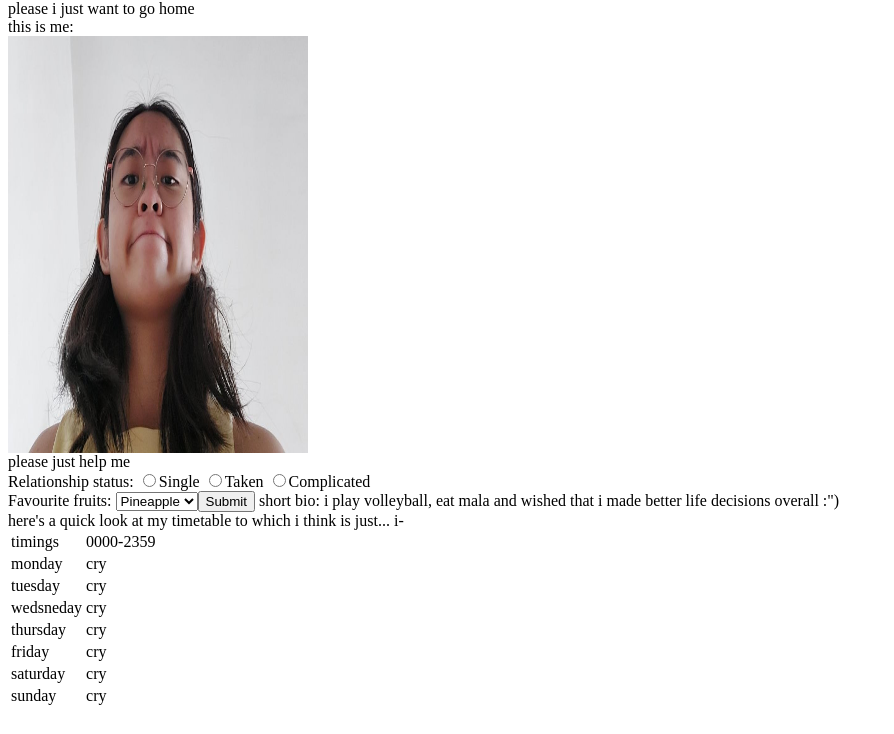
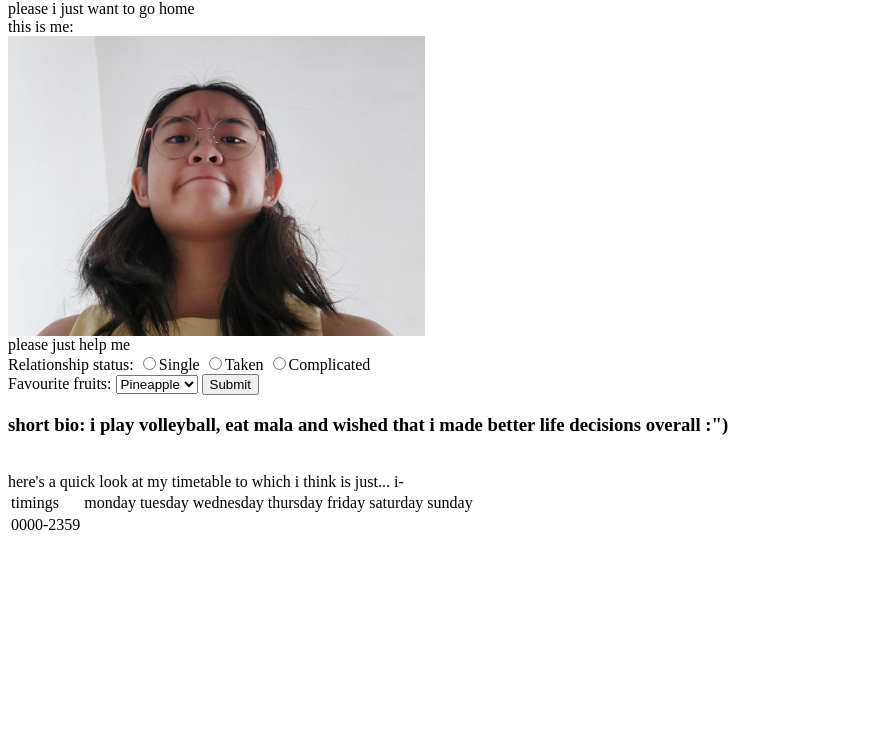
Before and after one commit to regineshalom/regineshalom.github.io, a plain HTML site: page index.html in a window 1280 px wide. Shown: the part 66-800 px from the top of the page, without its empty margins (0-894 px from the left). Drawn offline with Linux system fonts and the light colour scheme.

Commit message:
Update index.html

```diff
--- a/index.html
+++ b/index.html
@@ -3,7 +3,7 @@
 <body>
   please i just want to go home <br>
   this is me:
-  <br><img src='help2.jpg' width='300' height='417'>
+  <br><img src='help2.jpg' width='417' height='300'>
   <br> please just help me
 <form>
 Relationship status: <input type="radio"/>Single <input type="radio"/>Taken <input type="radio" selected/>Complicated
@@ -14,42 +14,24 @@ Favourite fruits:
   <option>Apple</option>
   <option>Orange</option>
   <option>Pear</option>
+  </select>
 <input type="submit">
-
-short bio: i play volleyball, eat mala and wished that i made better life decisions overall :")
+  <br>
+<h3>short bio: i play volleyball, eat mala and wished that i made better life decisions overall :")</h3>
 <br> here's a quick look at my timetable to which i think is just... i- <br>
   <table>
     <tr>
       <td>timings</td>
-      <td>0000-2359</td>
+      <td>monday</td>
+      <td>tuesday</td>
+      <td>wednesday</td>
+      <td>thursday</td>
+      <td>friday</td>
+      <td>saturday</td>
+      <td>sunday</td>
     </tr>
     <tr>
-      <td>monday</td>
-      <td>cry</td>
-    </tr>
-    <tr>
-      <td>tuesday</td>
-      <td>cry</td>
-    </tr>
-    <tr>
-      <td>wedsneday</td>
-      <td>cry</td>
-    </tr>
-    <tr>
-      <td>thursday</td>
-      <td>cry</td>
-    </tr>
-    <tr>
-      <td>friday</td>
-      <td>cry</td>
-    </tr>
-    <tr>
-      <td>saturday</td>
-      <td>cry</td>
-    </tr>
-    <tr>
-      <td>sunday</td>
-      <td>cry</td>
+      <td>0000-2359</td>
     </tr>
   </table>
   </form>
```
